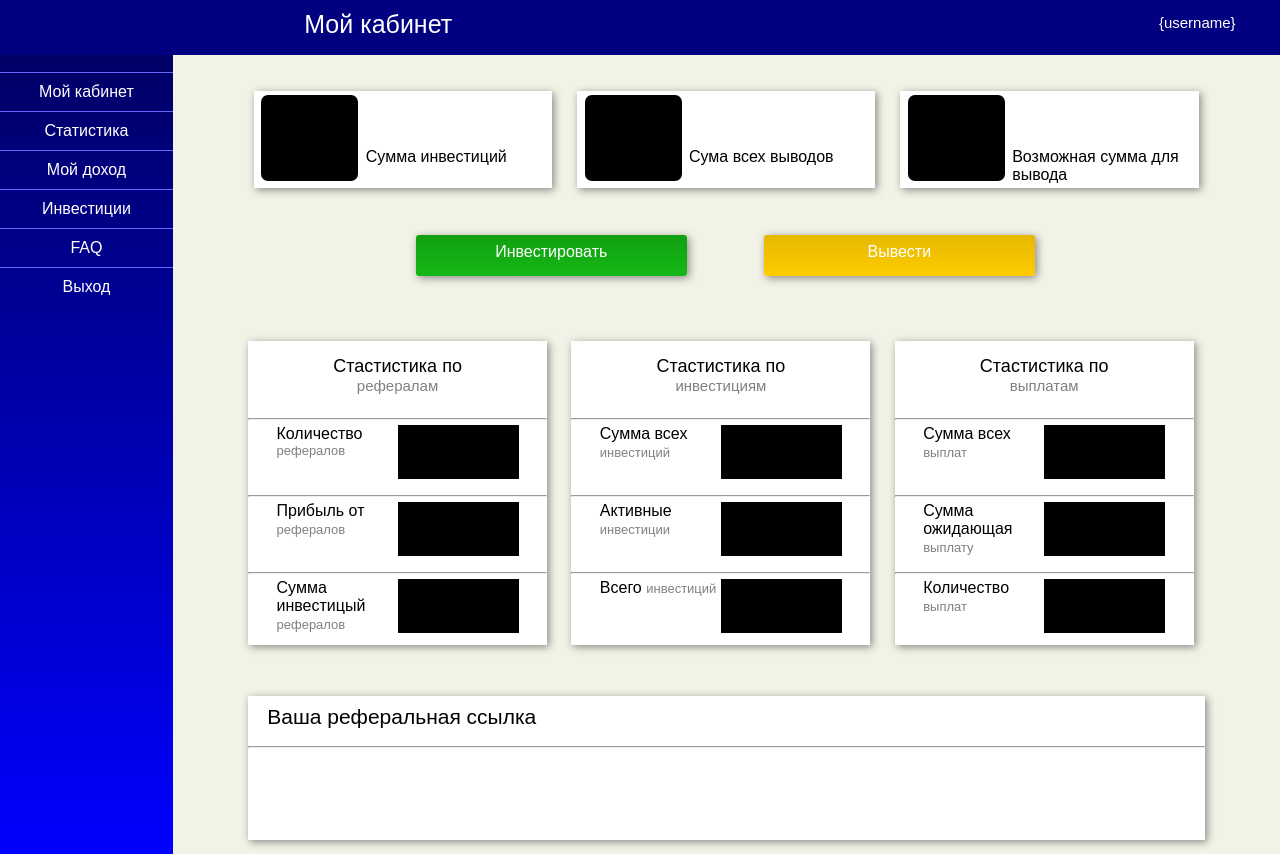
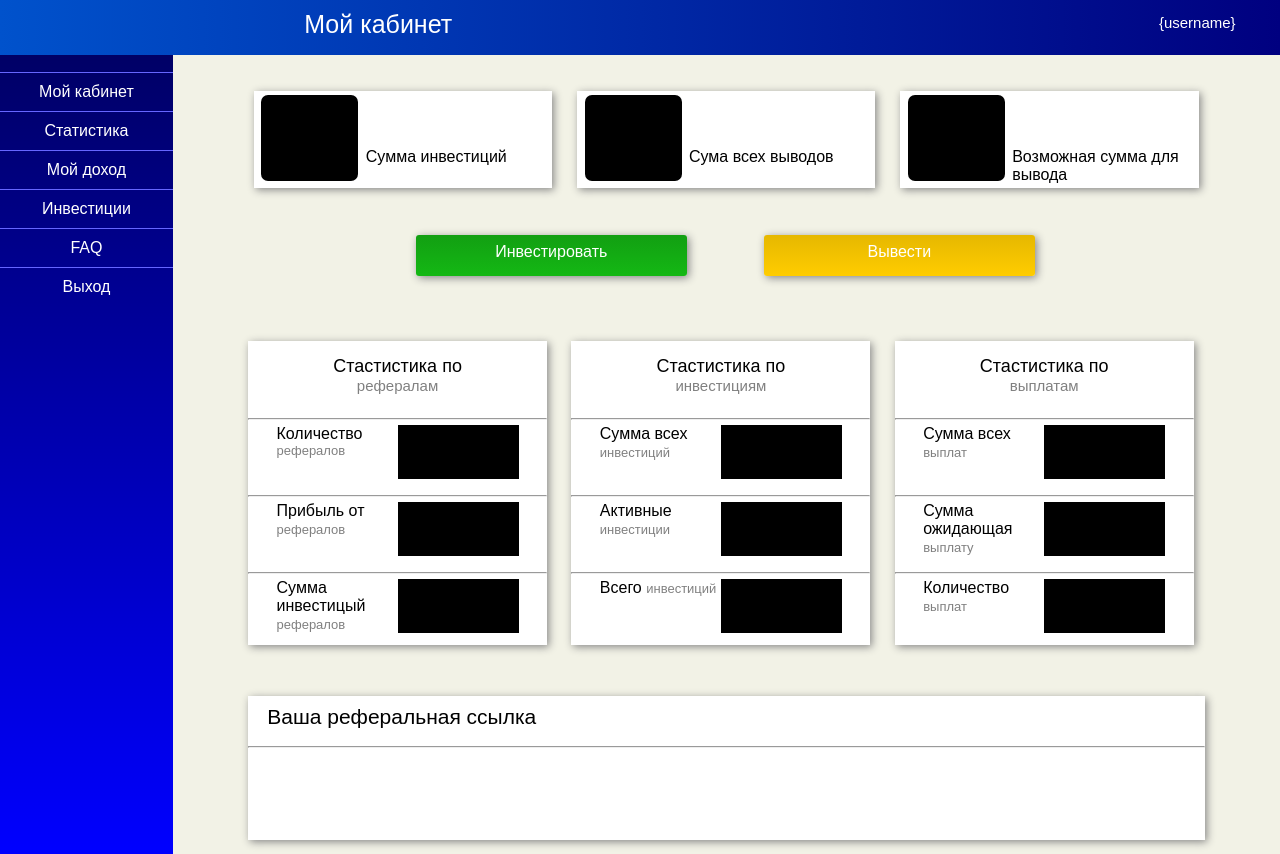
Before and after one commit to MainStar/mainstar.github.io, a PHP site: page /pages/myCabinet.html in a window 1280 px wide. Shown: the top 854 px of the page. Run offline with PHP 8.4, Linux system fonts and the light colour scheme.

Commit message:
Update myCabinet.css

```diff
--- a/styles/myCabinet.css
+++ b/styles/myCabinet.css
@@ -8,7 +8,7 @@
 .header{
 	width: 100%;
 	height: 55px;
-	background: #000080;
+	background: linear-gradient(to right, #0052cc, #000080);
 }
 .header-left{
 	width: 23%;
```
